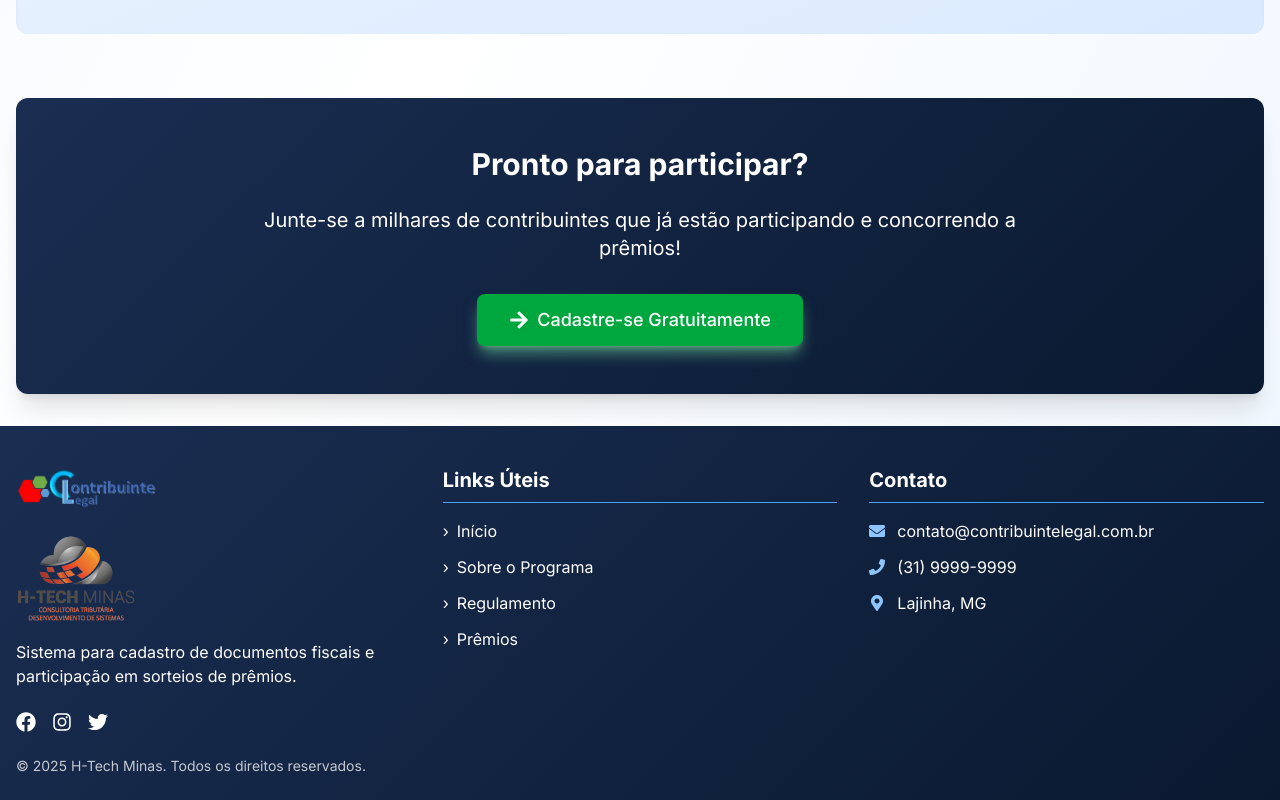
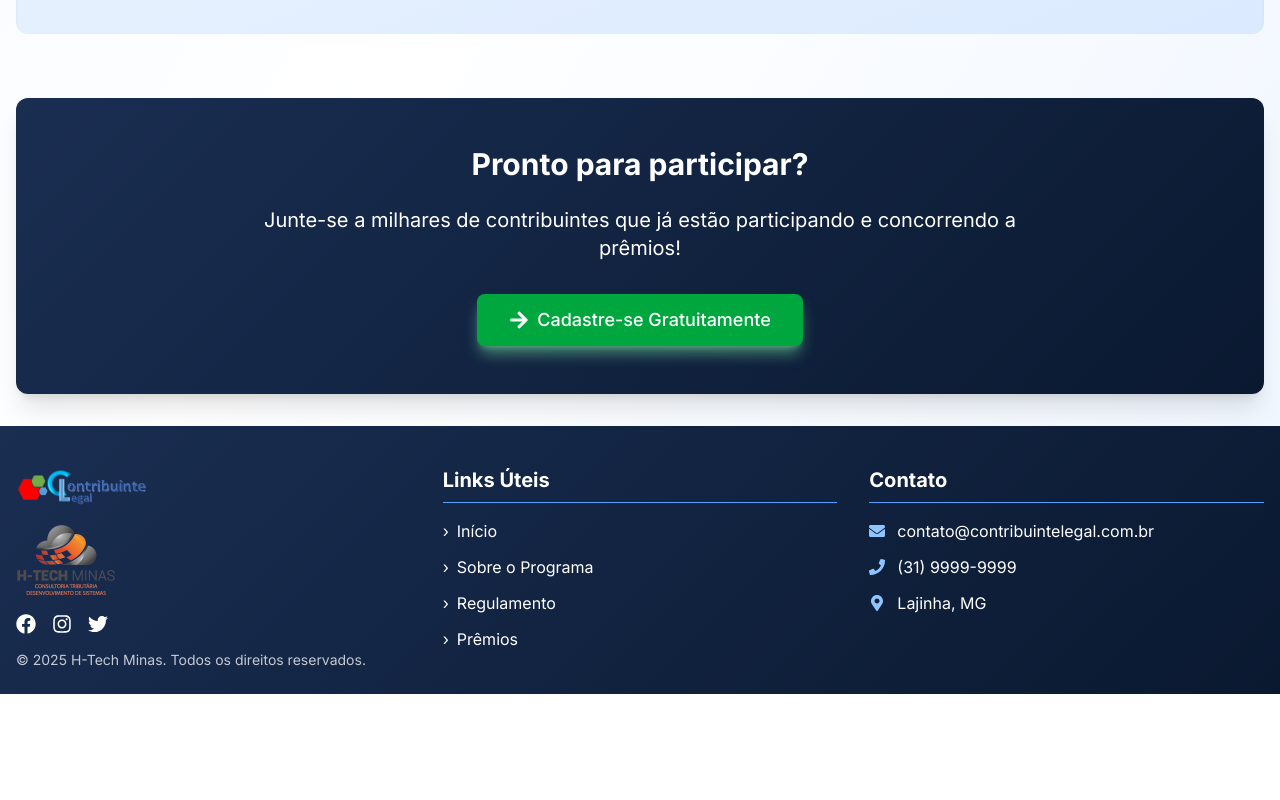
Before and after one commit to herculles-ambrosio/ContribLegal10, a Next.js app: page / in a window 1280 px wide. Shown: the part 1444-2244 px from the top of the page. After the commit the page ends 2138 px from the top, so only its background shows below. Built offline with nearby package versions, Linux system fonts and the light colour scheme.

Commit message:
Ajustes no Footer: removida descrição e reduzido tamanho das logos

```diff
--- a/src/components/Footer.tsx
+++ b/src/components/Footer.tsx
@@ -11,12 +11,12 @@ export default function Footer() {
       <div className="container mx-auto px-4">
         <div className="grid grid-cols-1 md:grid-cols-3 gap-8">
           <div>
-            <div className="mb-4 flex flex-col items-start space-y-4">
+            <div className="mb-4 flex flex-col items-start space-y-3">
               <Image
                 src="/LOGO_CL_trans.png"
                 alt="Contribuinte Legal"
-                width={150}
-                height={60}
+                width={140}
+                height={55}
                 className="rounded-lg"
                 style={{ objectFit: 'contain' }}
                 priority
@@ -24,16 +24,13 @@ export default function Footer() {
               <Image
                 src="/Htechminas transparente.png"
                 alt="HTech Minas"
-                width={120}
-                height={40}
-                className="mt-2"
+                width={100}
+                height={33}
+                className="mt-1"
                 style={{ objectFit: 'contain' }}
               />
             </div>
-            <p className="mb-4">
-              Sistema para cadastro de documentos fiscais e participação em sorteios de prêmios.
-            </p>
-            <div className="flex space-x-4 mt-6">
+            <div className="flex space-x-4 mt-4">
               <a href="#" className="text-white hover:text-blue-300 transition-colors">
                 <FaFacebook className="text-xl" />
               </a>
@@ -44,7 +41,7 @@ export default function Footer() {
                 <FaTwitter className="text-xl" />
               </a>
             </div>
-            <p className="text-sm opacity-75 mt-6">
+            <p className="text-sm opacity-75 mt-4">
               © {currentYear} H-Tech Minas. Todos os direitos reservados.
             </p>
           </div>
```
